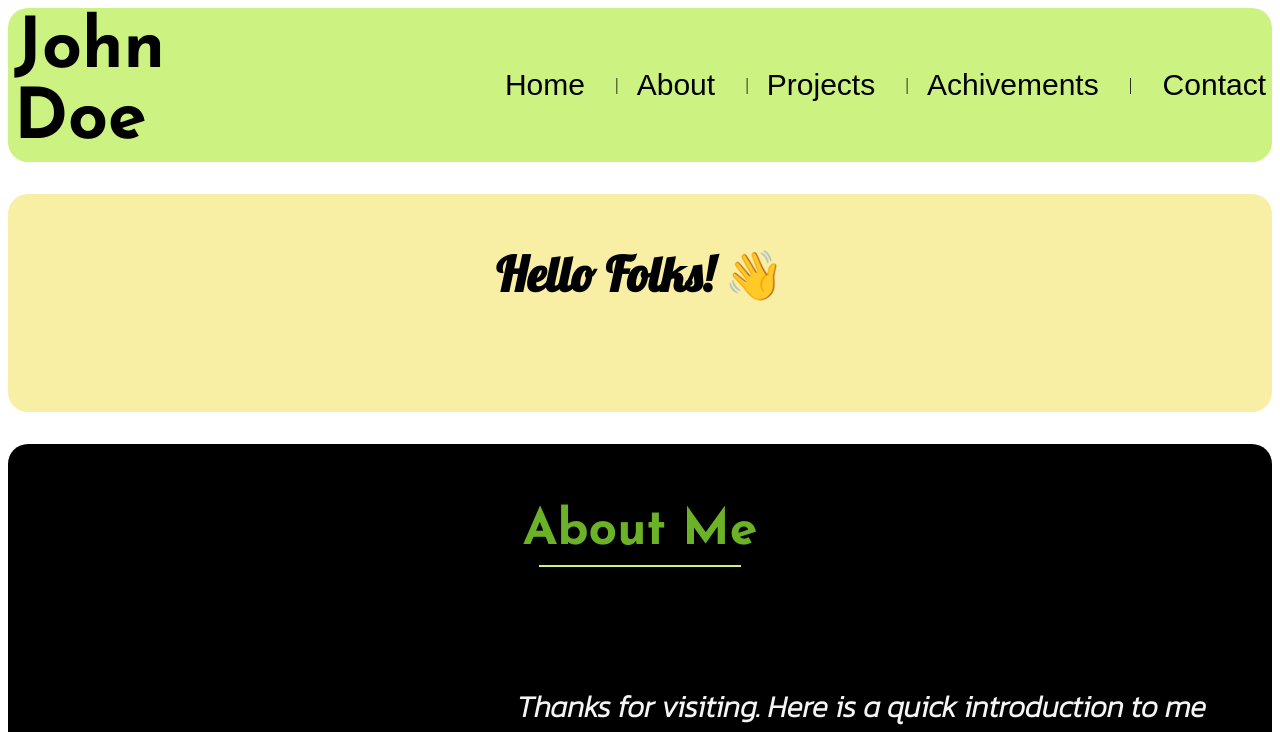
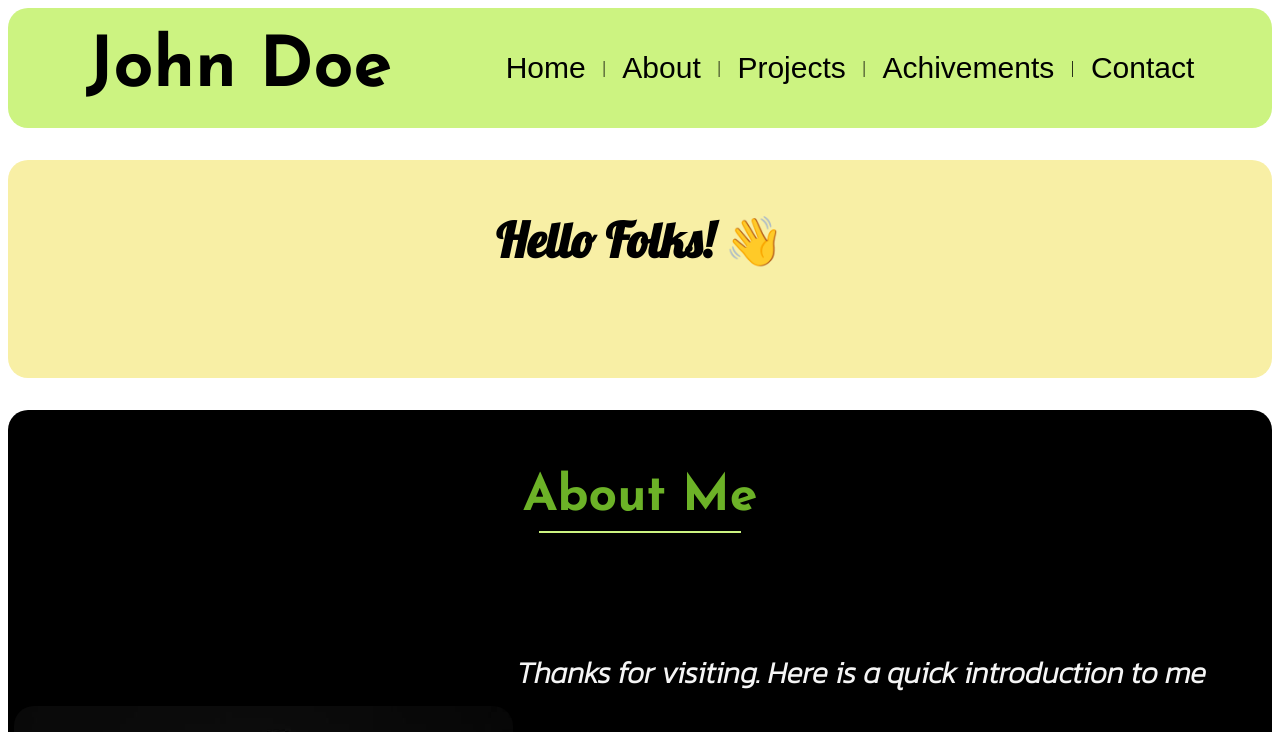
Before and after one commit to chintana-p/profile-page, a plain HTML site: page index.html in a window 1280 px wide. Shown: the top 732 px of the page. Drawn offline with Linux system fonts and the light colour scheme.

Commit message:
added 1change

```diff
--- a/index.html
+++ b/index.html
@@ -18,20 +18,23 @@
     height="120px">
         <tr>
             <td>
-                <table align="center">
+                <table id="table" align="center">
                     <tr>
                         <td>
                             <b style="font-family: 'Josefin Sans', sans-serif;
-                                      font-size: 70px;">John Doe</b>
+                                      font-size: 70px;
+                                      "
+                                      >John Doe</b
+                                      >
                         </td>
-                        <td width="15%"></td>
+                        <td width="10%"></td>
                         <td>
-                            <a id="home" href="#home" style="text-decoration: none;
+                            <a href="#home" style="text-decoration: none;
                             font-family: 'Abel', sans-serif;
                             font-size: 30px;
                             color: black;">Home</a>
                         </td>
-                        <td width="2%"></td>
+                        <td width="1%"></td>
                         <td>|</td>
                         <td width="1%"></td>
 
@@ -41,7 +44,7 @@
                             font-size: 30px;
                             color: black;">About</a>
                         </td>
-                        <td width="2%"></td>
+                        <td width="1%"></td>
                         <td>|</td>
                         <td width="1%"></td>
 
@@ -51,7 +54,7 @@
                             font-size: 30px;
                             color: black;">Projects</a>
                         </td>
-                        <td width="2%"></td>
+                        <td width="1%"></td>
                         <td>|</td>
                         <td width="1%"></td>
 
@@ -61,9 +64,9 @@
                             font-size: 30px;
                             color: black;">Achivements</a>
                         </td>
-                        <td width="2%"></td>
+                        <td width="1%"></td>
                         <td>|</td>
-                        <td width="2%"></td>
+                        <td width="1%"></td>
 
                         <td>
                             <a href="#contact" style="text-decoration: none;
@@ -391,7 +394,7 @@
      </table>
      <div class="end">
     <h4 style="display: inline; margin-left: 35%;">&#169; Copyright 2050 by nobody.All rights reserved.</h4>
-        <h3 style="display: inline; margin: 0; padding: 0; margin-left: 30%;"><a href="#home" style="text-decoration: none; color: #000000; float: right;
+        <h3 style="display: inline; margin: 0; padding: 0; margin-left: 30%;"><a href="#table" style="text-decoration: none; color: #000000; float: right;
                                     font-size: 40px;">TOP▲</a></h3>
 
 </div>
```
